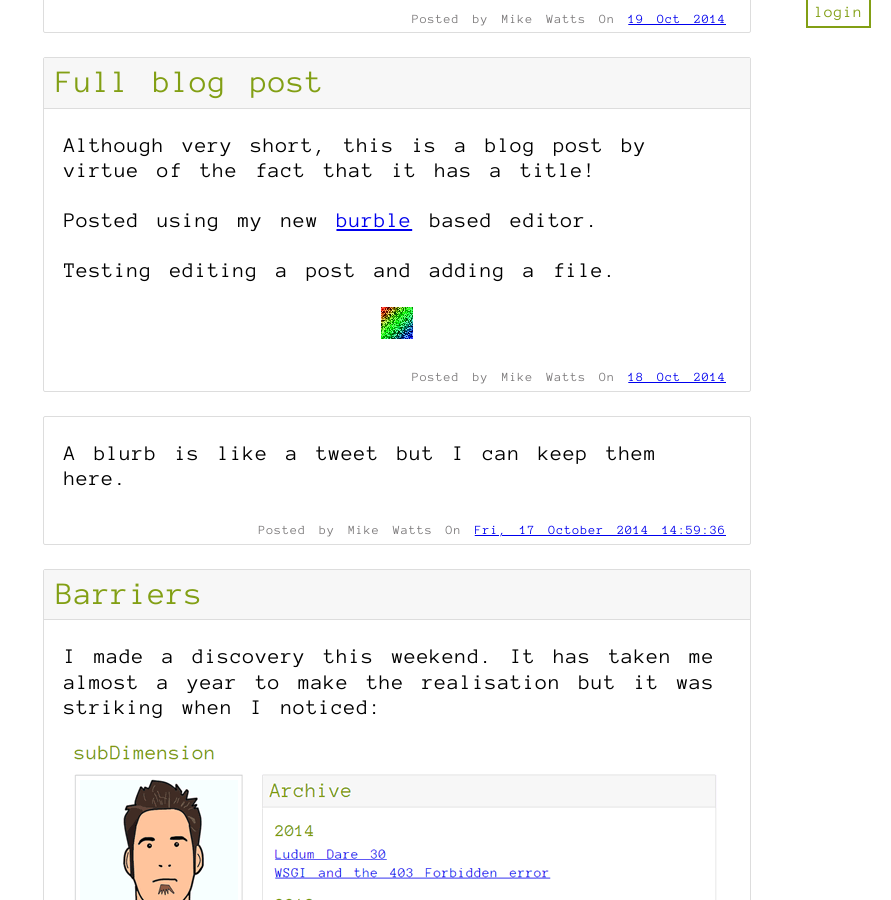
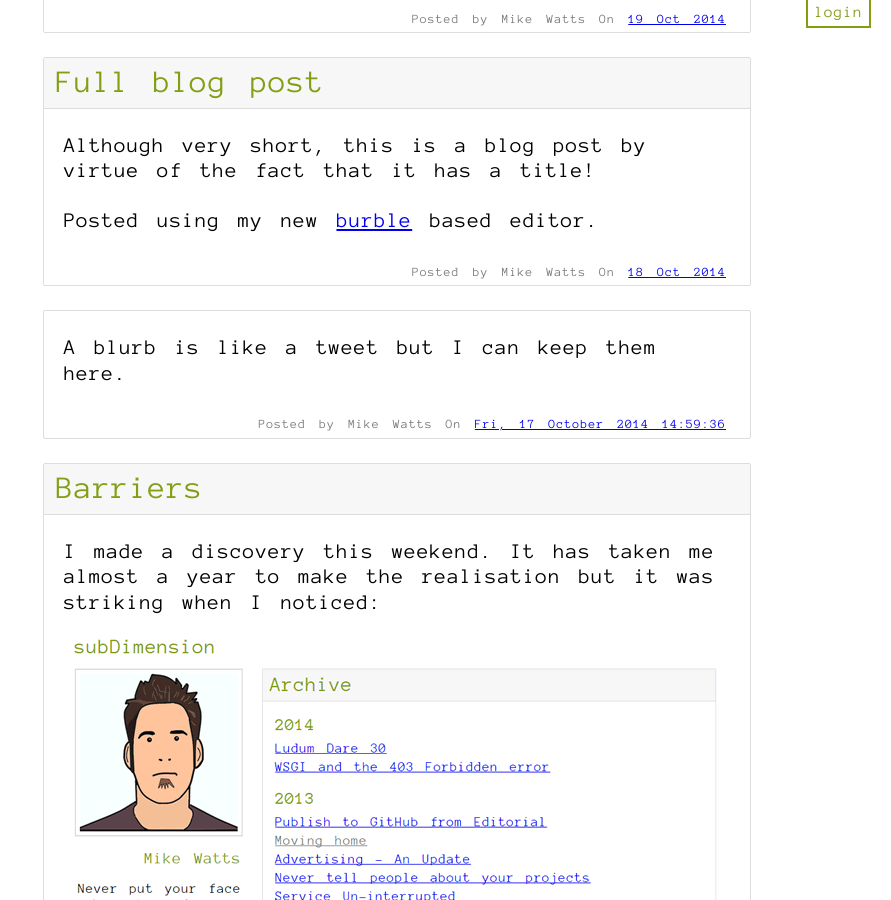
Before and after one commit to MalphasWats/MalphasWats.github.io, a Jekyll site: the page built from index.html, in a window 1280 px wide and 900 px high, scrolled down 4794 px. Shown: the whole window, without its empty margins (389-1280 px from the left). Built offline with Jekyll 4.4.1, drawn with Linux system fonts in a browser that asks for light colours; Markdown is read by kramdown in place of the engine named in the settings.

Commit message:
reset post

```diff
--- a/_posts/2014-10-18-Full-blog-post.markdown
+++ b/_posts/2014-10-18-Full-blog-post.markdown
@@ -7,8 +7,4 @@ Although very short, this is a blog post by virtue of the fact that it has a tit
 
 Posted using my new [burble][BURBLE] based editor.
 
-Testing editing a post and adding a file.
-
 [BURBLE]: https://github.com/MalphasWats/burble
-
-![colours_small.png](http://www.subdimension.co.uk/files/2014-10-18-Full-b/colours_small.png)
```
Also changed, not shown: files/2014-10-18-140300/colours_small.png (deleted), files/2014-10-18-Full-b/colours_small.png (deleted).
